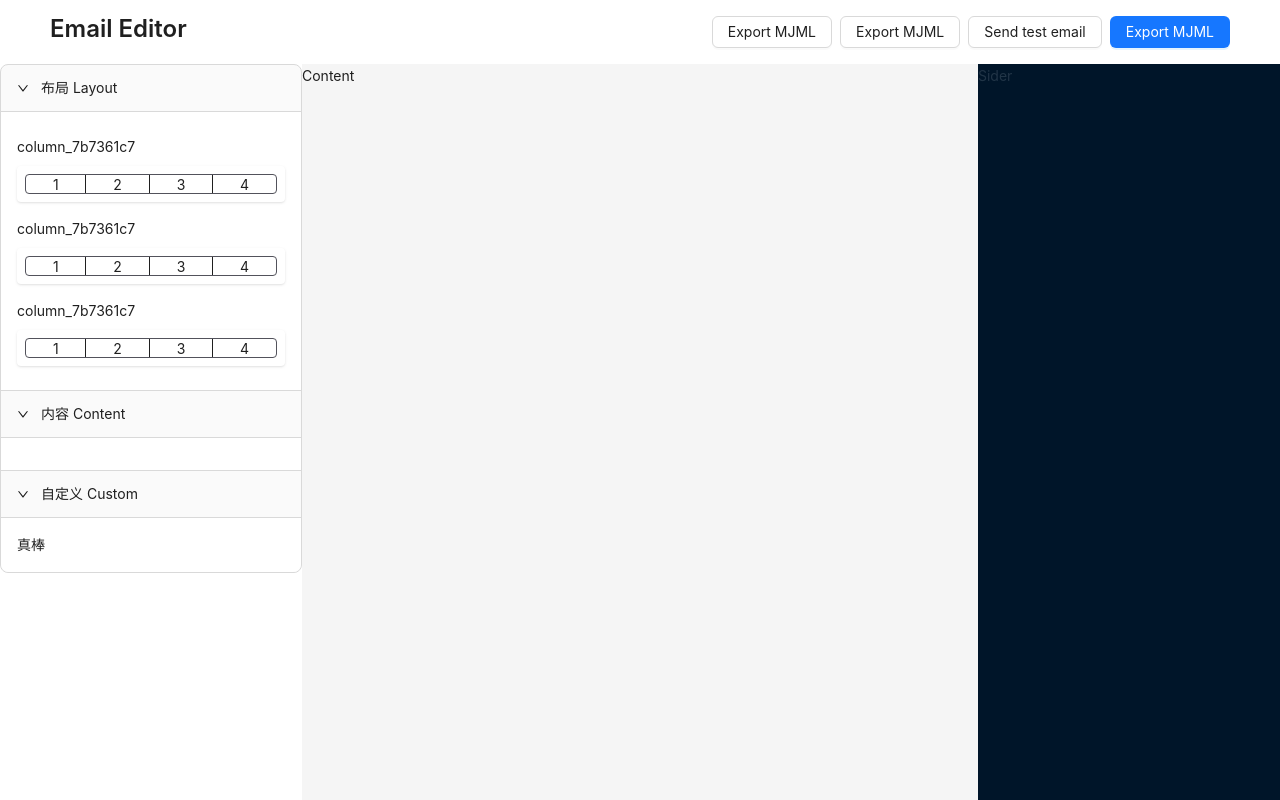
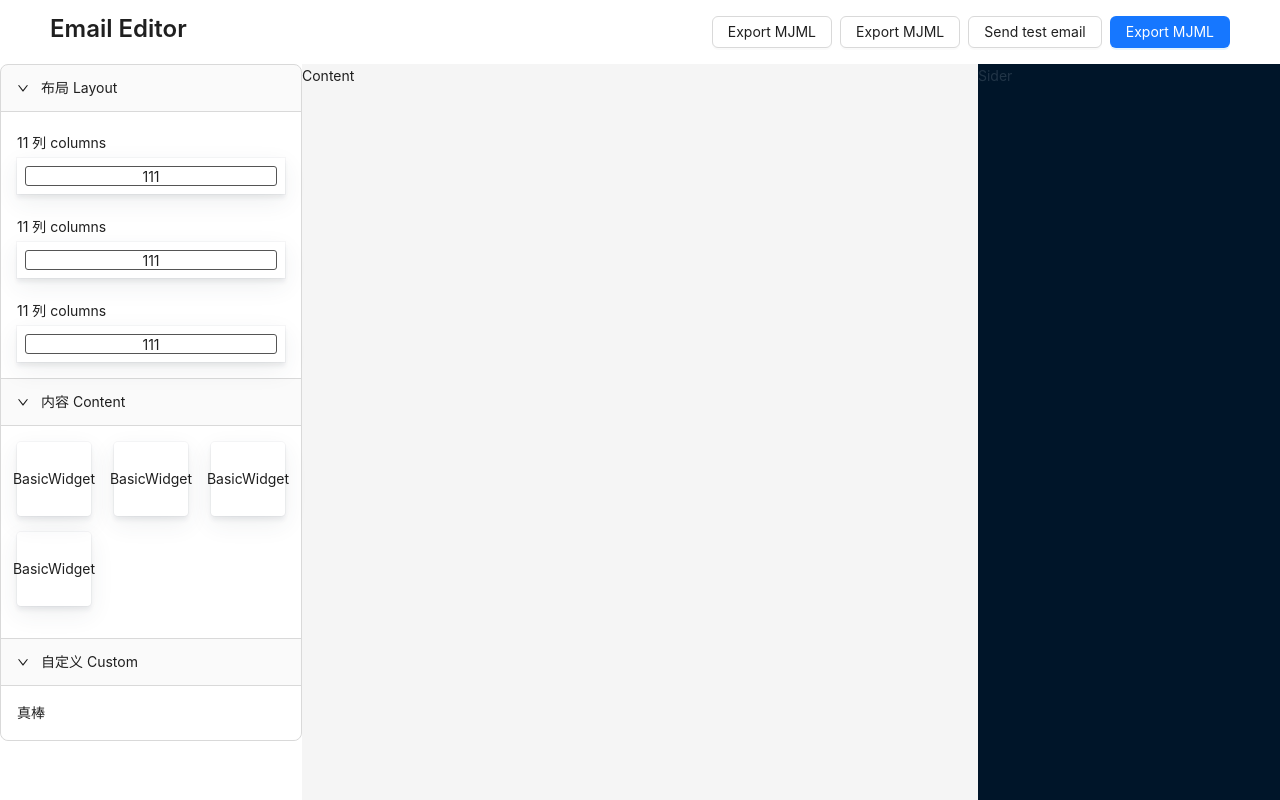
Before and after one commit to tangxve/ee, a React (Vite) app: page / in a window 1280 px wide. Built offline with nearby package versions, Linux system fonts and the light colour scheme.

Commit message:
feat: 引入 css modules

```diff
--- a/package.json
+++ b/package.json
@@ -31,6 +31,7 @@
     "postcss": "^8.4.21",
     "react-is": ">= 16.8.0",
     "react-router-dom": "^6.7.0",
+    "sass": "^1.57.1",
     "tailwindcss": "3.1.8",
     "typescript": "^4.9.3",
     "vite": "^4.0.0"
--- /dev/null
+++ b/src/components/WidgetPanel.module.scss
@@ -0,0 +1,77 @@
+.blockBox {
+  display: flex;
+  flex-wrap: wrap;
+  justify-content: space-between;
+
+  .blockItem {
+    margin-bottom: 16px;
+    cursor: pointer;
+    box-shadow: rgb(55 63 71 / 4%) 0 0 0 1px, rgb(55 63 71 / 8%) 0 4px 4px 0,
+    rgb(55 63 71 / 8%) 0 8px 24px 0;
+    border: 2px solid transparent;
+    border-radius: 4px;
+
+    &:hover {
+      box-shadow: 0 0 2px 2px rgb(123, 192, 252);
+    }
+
+    .blockItemContainer {
+      width: 70px;
+      height: 70px;
+      padding: 10px;
+      text-align: center;
+      display: flex;
+      align-items: center;
+      justify-content: center;
+      flex-direction: column;
+    }
+  }
+}
+
+.containerBox {
+  display: flex;
+  flex-wrap: wrap;
+
+  .layoutItem {
+    width: 100%;
+    user-select: none;
+  }
+
+  .layoutItem + .layoutItem {
+    margin-top: 18px;
+    cursor: pointer;
+  }
+
+  .layoutLabel {
+    padding-top: 4px;
+  }
+
+  .layoutItemContainer {
+    margin-top: 4px;
+    width: 100%;
+    box-shadow: rgb(55 63 71 / 4%) 0 0 0 1px, rgb(55 63 71 / 8%) 0 4px 4px 0,
+    rgb(55 63 71 / 8%) 0 8px 24px 0;
+    padding: 8px;
+
+    &:hover {
+      box-shadow: 0 0 2px 2px rgb(123, 192, 252);
+    }
+  }
+
+  .layoutItemContent {
+    line-height: 20px;
+    height: 20px;
+    border: 1px solid rgb(85, 85, 85);
+    border-radius: 3px;
+    display: flex;
+
+    .col {
+      flex: auto;
+      text-align: center;
+    }
+
+    .col + .col {
+      border-left: 1px solid rgb(85, 85, 85);
+    }
+  }
+}
--- a/src/components/WidgetPanel.tsx
+++ b/src/components/WidgetPanel.tsx
@@ -1,34 +1,28 @@
 import { Collapse } from 'antd'
 import React from 'react'
+import styles from './WidgetPanel.module.scss'
 
 const { Panel } = Collapse
 
-export function BasicWidget() {
+function BasicWidget() {
   return (
-    <div className="select-none">
-      <div className="pt-2">label</div>
-      <div className="mt-2 w-full"></div>
+    <div className={styles.blockItem}>
+      <div className={styles.blockItemContainer}>
+        <span className="bloc-title"> BasicWidget </span>
+      </div>
     </div>
   )
 }
 
-// const containerStyle: React.CSSProperties = {
-//   boxShadow: 'rgb(55 63 71 / 4%) 0px 0px 0px 1px, rgb(55 63 71 / 8%) 0px 4px 4px 0px, rgb(55 63 71 / 8%) 0px 8px 24px 0px',
-//   hover: {
-//     boxShadow: '0px 0px 2px 2px rgb(123, 192, 252)',
-//   },
-// }
-
-export function ContainerWidget() {
-  const colItems = [1, 2, 3, 4].map(v =>
-    <div key={v} className="flex-auto text-center border-0 border-r border-solid last:border-r-0">{v}</div>,
-  )
+function ContainerWidget() {
   return (
-    <div className="select-none mb-2">
-      <div className="pt-2">column_7b7361c7</div>
-      <div className="mt-2 p-2 w-full shadow rounded border hover:lg hover:shadow-blue-500/40">
-        <div className="h-5 leading-5 flex border rounded  border-zinc-600 border-solid">
-          {colItems}
+    <div className={styles.layoutItem}>
+      <div className={styles.layoutLabel}>
+        11 列 columns
+      </div>
+      <div className={styles.layoutItemContainer}>
+        <div className={styles.layoutItemContent}>
+          <div className={styles.col}>111</div>
         </div>
       </div>
     </div>
@@ -39,11 +33,20 @@
   return (
     <Collapse defaultActiveKey={[1, 2, 3]}>
       <Panel key={1} header="布局 Layout">
-        <ContainerWidget />
-        <ContainerWidget />
-        <ContainerWidget />
+        <div className={styles.containerBox}>
+          <ContainerWidget />
+          <ContainerWidget />
+          <ContainerWidget />
+        </div>
       </Panel>
-      <Panel key={2} header="内容 Content"></Panel>
+      <Panel key={2} header="内容 Content">
+        <div className={styles.blockBox}>
+          <BasicWidget />
+          <BasicWidget />
+          <BasicWidget />
+          <BasicWidget />
+        </div>
+      </Panel>
       <Panel key={3} header="自定义 Custom">
         <div>真棒</div>
       </Panel>
```
Also changed, not shown: 1 other file (tests, documents, lock files or other folders).
